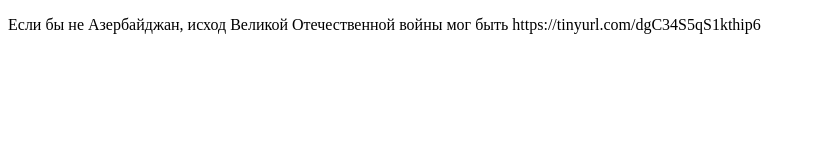
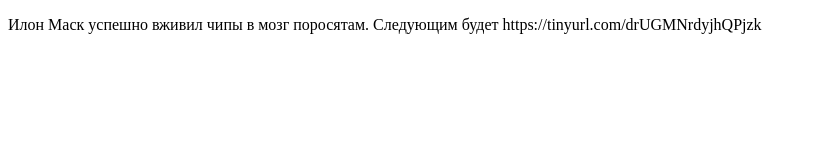
Before and after one commit to portmonetv/simplebot3, a plain HTML site: page C/index.html in a window 1280 px wide. Shown: the full height of the page, 0-815 px from the left. Drawn offline with Linux system fonts and the light colour scheme.

Commit message:
Update index.html

```diff
--- a/C/index.html
+++ b/C/index.html
@@ -4,4 +4,4 @@
       src="https://portmonetv.github.io/simplebot2/C/data/random.js"
     ></script>
 
-      Если бы не Азербайджан, исход Великой Отечественной войны мог быть   https://tinyurl.com/dgC34S5qS1kthip6
+      Илон Маск успешно вживил чипы в мозг поросятам. Следующим будет   https://tinyurl.com/drUGMNrdyjhQPjzk
```
